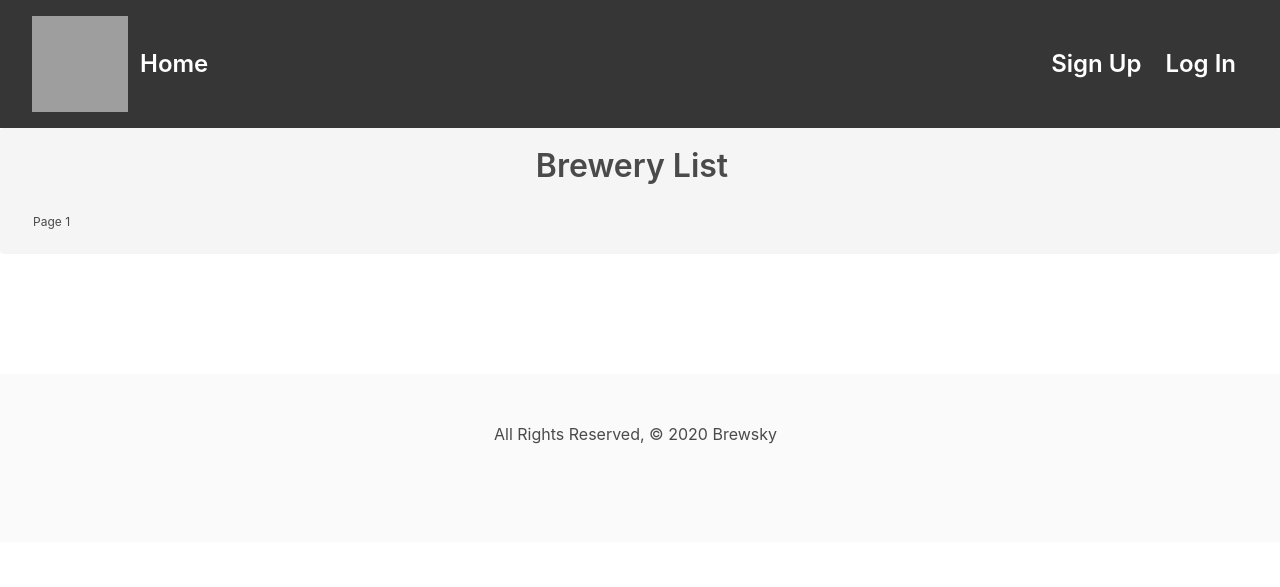
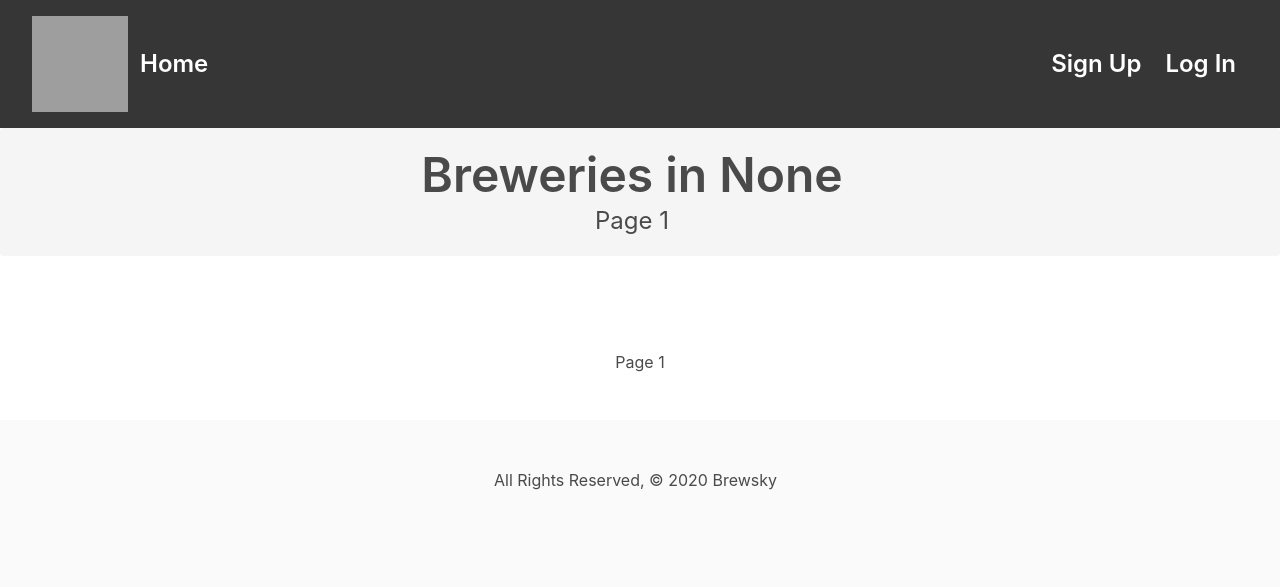
Before and after one commit to jczarat/brewsky, a Django app: page /breweries/ in a window 1280 px wide. Shown: the top 587 px of the page. Run offline with Django 3.2, Linux system fonts and the light colour scheme; some libraries are stand-ins or nearby versions; grey boxes are pictures that could not be loaded.

Commit message:
redeploy

```diff
--- a/brewsky/settings.py
+++ b/brewsky/settings.py
@@ -123,7 +123,7 @@ USE_TZ = True
 STATIC_URL = '/static/'
 
 # Add this variable to specify where successful logins should redirect to
-LOGIN_REDIRECT_URL = '/breweries/'
+LOGIN_REDIRECT_URL = '/'
 # Add this variable to specify where logging out redirects to
 LOGOUT_REDIRECT_URL = '/'
 
--- a/main_app/templates/base.html
+++ b/main_app/templates/base.html
@@ -34,26 +34,26 @@
 
             <div id="navbarBasicExample" class="navbar-menu has-background-dark">
                 <div class="navbar-start has-background-dark">
-                    <a href="{% url 'home' %}" class="navbar-item is-size-4 has-text-weight-semibold has-text-white">
+                    <a href="{% url 'home' %}" class="navbar-item is-size-4 has-text-weight-semibold has-text-white is-size-6-mobile">
                         Home
                     </a>
                     {% if user.is_authenticated %}
                     <a href="{% url 'favorites_index' %}"
-                        class="navbar-item is-size-4 has-text-weight-semibold has-text-white">
+                        class="navbar-item is-size-4 has-text-weight-semibold has-text-white is-size-6-mobile">
                         My Breweries
                     </a>
                     {% endif %}
                 </div>
                 <div class="navbar-end">
                     {% if user.is_authenticated %}
-                    <a href="{% url 'logout' %}" class="navbar-item is-size-4 has-text-weight-semibold has-text-white">
+                    <a href="{% url 'logout' %}" class="navbar-item is-size-4 has-text-weight-semibold has-text-white is-size-6-mobile">
                         Log Out
                     </a>
                     {% else %}
-                    <a href="{% url 'signup' %}" class="navbar-item is-size-4 has-text-weight-semibold has-text-white">
+                    <a href="{% url 'signup' %}" class="navbar-item is-size-4 has-text-weight-semibold has-text-white is-size-6-mobile">
                         Sign Up
                     </a><a href="{% url 'login' %}"
-                        class="navbar-item is-size-4 has-text-weight-semibold has-text-white">
+                        class="navbar-item is-size-4 has-text-weight-semibold has-text-white is-size-6-mobile">
                         Log In
                     </a>
                     {% endif %}
--- a/main_app/templates/breweries/index.html
+++ b/main_app/templates/breweries/index.html
@@ -4,23 +4,28 @@
 
 <div class="block">
     <div class="notification">
-        <h1 class="title has-text-centered">Brewery List</h1>
-        <h1 class="tag is-light">Page {{ pnum }}</h1>
+        {% if state %}
+        <h1 class="title has-text-centered is-size-1 is-size-4-mobile">Breweries in {{ state }}</h1>
+        {% elif city %}
+        <h1 class="title has-text-centered is-size-1 is-size-4-mobile">Breweries in {{ city }}</h1>
+        {% else %}
+        <h1 class="title has-text-centered is-size-1 is-size-4-mobile">Breweries in {{ postal }}</h1>
+        {% endif %}
+        <h1 class="subtitle is-size-4 is-size-6-mobile is-light has-text-centered">Page {{ pnum }}</h1>
     </div>
 </div>
 <br>
 
 <div class="container is-fluid">
-
     <nav class="pagination" role="navigation" aria-label="pagination">
         {% if pnum > 1 %}
-        <form action="" method="POST">
+        <form action="" method="POST" class="mr-3 ml-3">
             {% csrf_token %}
             <button type="submit" value="{{ pnum }}" name="previous" class="button is-light">Previous Page</button>
         </form>
         {% endif %}
         {% if by_state or by_city or by_postal %}
-        <form action="" method="POST">
+        <form action="" method="POST" class="mr-3 ml-3">
             {% csrf_token %}
             <button type="submit" value="{{ pnum }}" name="next" class="button is-light">Next Page</button>
         </form>
@@ -30,15 +35,16 @@
     {% if by_state %}
     {% for brewery in by_state %}
     <div class="container">
-        <div class="tile is-parent  is-8">
-
-            <article class="tile is-child box">
-                <p class="title mb-6">{{ brewery.name }}</p>
-                <p class="subtitle">City: {{brewery.city}}</p>
-                <p class="subtitle">State: {{brewery.state}}</p>
-                <a class="button is-light" href="{% url 'detail' brewery.id %}">Details</a>
+        <div class="tile is-parent">
+            <article class="tile is-child box notification columns">
+                <div class="column is-three-quarters">
+                    <p class="title is-size-5-mobile">{{ brewery.name }}</p>
+                    <p class="subtitle is-size-6-mobile">{{brewery.city}}, {{brewery.state}}</p>
+                </div>
+                <div class="column has-text-right">
+                    <a class="button is-dark is-fullwidth" href="{% url 'detail' brewery.id %}">Details</a>
+                </div>
             </article>
-
         </div>
     </div>
     {% endfor %}
@@ -47,12 +53,11 @@
     {% if by_city %}
     {% for brewery in by_city %}
     <div class="container">
-        <div class="tile is-parent  is-8">
-            <article class="tile is-child box">
-                <p class="title mb-6">{{ brewery.name }}</p>
-                <p class="subtitle">City: {{brewery.city}}</p>
-                <p class="subtitle">State: {{brewery.state}}</p>
-                <a class="button is-light" href="{% url 'detail' brewery.id %}">Details</a>
+        <div class="tile is-parent">
+            <article class="tile is-child box notification">
+                <p class="title">{{ brewery.name }}</p>
+                <p class="subtitle">{{brewery.city}}, {{brewery.state}}</p>
+                <a class="button is-dark" href="{% url 'detail' brewery.id %}">Details</a>
             </article>
         </div>
     </div>
@@ -62,31 +67,33 @@
     {% if by_postal %}
     {% for brewery in by_postal %}
     <div class="container">
-        <div class="tile is-parent  is-8">
-            <article class="tile is-child box">
-                <p class="title mb-6">{{ brewery.name }}</p>
-                <p class="subtitle">City: {{brewery.city}}</p>
-                <p class="subtitle">State: {{brewery.state}}</p>
-                <a class="button is-light" href="{% url 'detail' brewery.id %}">Details</a>
+        <div class="tile is-parent">
+            <article class="tile is-child box notification">
+                <p class="title">{{ brewery.name }}</p>
+                <p class="subtitle">{{brewery.city}}, {{brewery.state}}</p>
+                <a class="button is-dark" href="{% url 'detail' brewery.id %}">Details</a>
             </article>
         </div>
     </div>
     {% endfor %}
     {% endif %}
-    <nav class="pagination" role="navigation" aria-label="pagination">
+    <nav class="pagination mt-5" role="navigation" aria-label="pagination">
         {% if pnum > 1 %}
         <form action="" method="POST">
             {% csrf_token %}
-            <button type="submit" value="{{ pnum }}" name="previous" class="button is-light">Previous Page</button>
+            <button type="submit" value="{{ pnum }}" name="previous" class="button is-light mr-3 ml-3">Previous
+                Page</button>
         </form>
         {% endif %}
         {% if by_state or by_city or by_postal %}
         <form action="" method="POST">
             {% csrf_token %}
-            <button type="submit" value="{{ pnum }}" name="next" class="button is-light">Next Page</button>
+            <button type="submit" value="{{ pnum }}" name="next" class="button is-light ml-3 mr-3">Next Page</button>
         </form>
         {% endif %}
+
     </nav>
+    <h1 class="subtitle is-size-6 is-light has-text-centered">Page {{ pnum }}</h1>
 </div>
 
 {% endblock %}
--- a/main_app/views.py
+++ b/main_app/views.py
@@ -32,6 +32,9 @@ def breweries_index(request):
     by_state = None
     by_city = None
     by_postal = None
+    state = None
+    city = None
+    postal = None
     pnum = 1
     if request.POST and 'next' in request.POST:
         pnum = int(request.POST['next']) + 1
@@ -52,7 +55,16 @@ def breweries_index(request):
         p = requests.get(
             f'https://api.openbrewerydb.org/breweries?by_postal={postal}&per_page=50%page={pnum}')
         by_postal = p.json()
-    return render(request, 'breweries/index.html', {'breweries': breweries, 'by_state': by_state, 'by_city': by_city, 'by_postal': by_postal, "pnum": pnum})
+    return render(request, 'breweries/index.html', {
+            'breweries': breweries,
+            'by_state': by_state,
+            'by_city': by_city,
+            'by_postal': by_postal,
+            "pnum": pnum,
+            'state': state,
+            'city': city,
+            'postal': postal
+        })
 
 
 def breweries_detail(request, brewery_id):
```
Also changed, not shown: main_app/templates/breweries/detail.html (+10 -11 lines), main_app/templates/favorite.html (+21 -15 lines), main_app/templates/registration/login.html (+16 -7 lines), main_app/migrations/0001_initial.py, main_app/migrations/0002_auto_20200924_2306.py (deleted), main_app/migrations/0003_remove_brewery_user.py (deleted).
